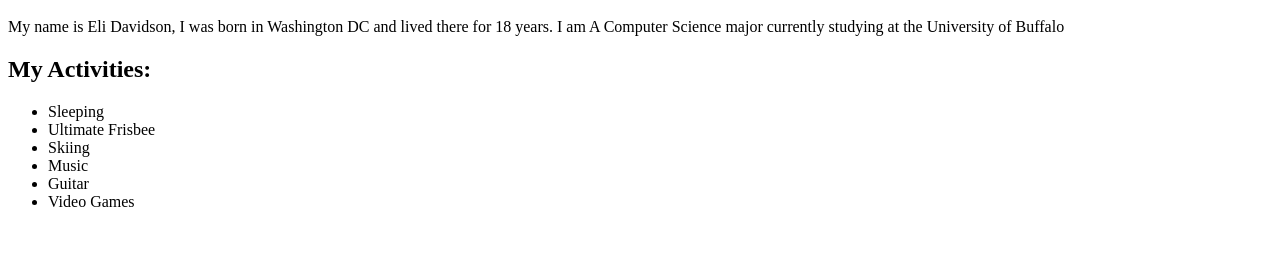
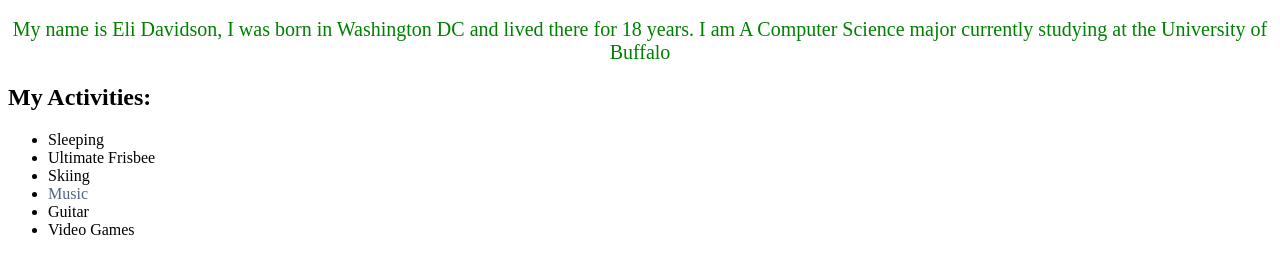
Before and after one commit to elitdavidson98/elitdavidson98.github.io, a plain HTML site: page index.html in a window 1280 px wide. Shown: the part 48-322 px from the top of the page. Drawn offline with Linux system fonts and the light colour scheme.

Commit message:
Initial commit

```diff
--- a/index.html
+++ b/index.html
@@ -1,6 +1,9 @@
 <html>
     <head>
         <title>Eli Davidson Website</title>
+        <link rel="stylesheet" type="text/css" href="style.css">
+
+
     </head>
     <body>
         <h1>Welcome to Eli Davidsons website</h1>
@@ -13,7 +16,7 @@
               <li>Sleeping</li>
               <li>Ultimate Frisbee</li>
               <li>Skiing</li>
-              <li>Music</li>
+              <li><a href="http://www.thestrokes.com" class="hidden-links"> Music</a> </li>
               <li>Guitar</li>
               <li>Video Games</li>
         </ul>
--- /dev/null
+++ b/style.css
@@ -0,0 +1,10 @@
+p{
+  color:green;
+  font-size: 20px;
+  text-align: center;
+}
+
+.hidden-links{
+text-decoration:none;
+color: #536482;
+}
```
